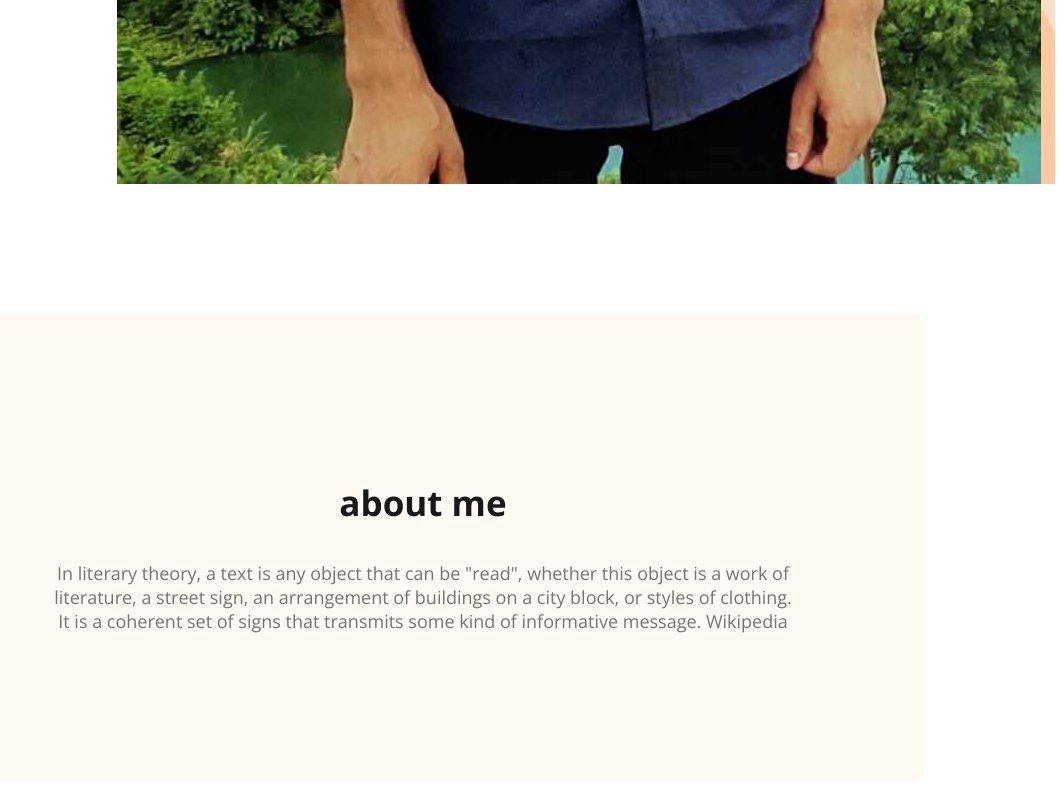
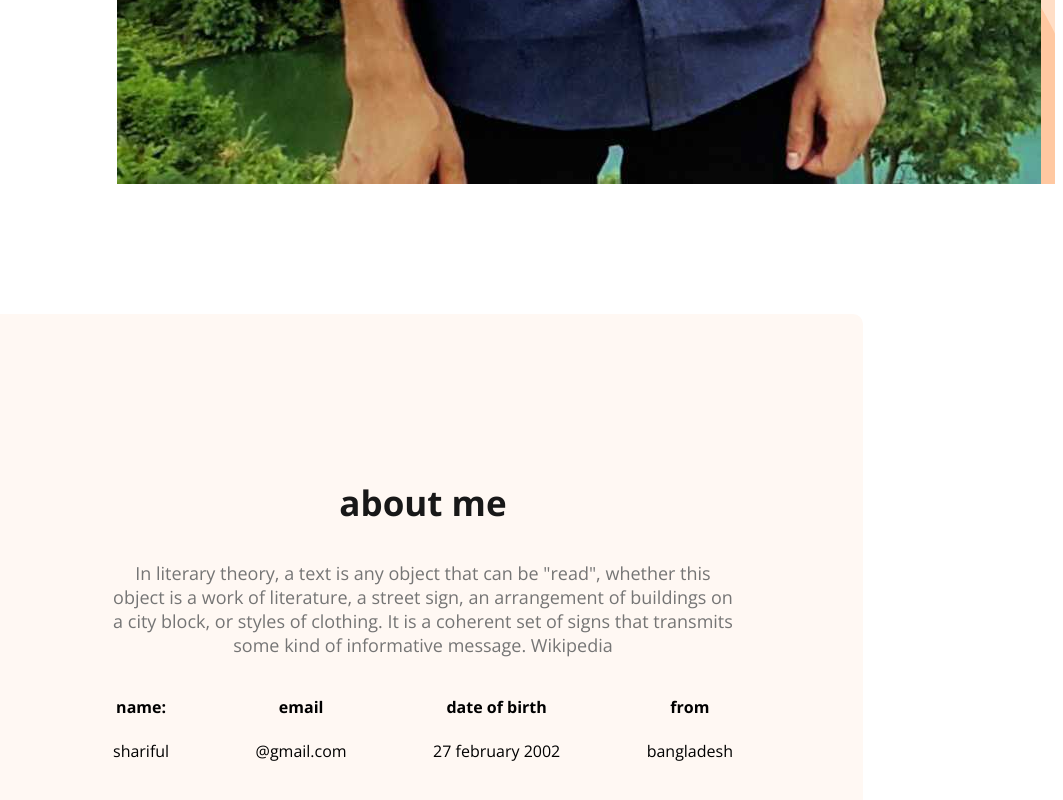
Before and after one commit to sisharif1017/web-developer-, a plain HTML site: page index.html in a window 1280 px wide. Shown: the part 1272-2072 px from the top of the page, without its empty margins (217-1280 px from the left). Drawn offline with nearby package versions, Linux system fonts and the light colour scheme.

Commit message:
added about info

```diff
--- a/index.html
+++ b/index.html
@@ -38,6 +38,33 @@
         <section class="about">
             <h3 class="section-title">about me</h3>
             <p class="section-description">In literary theory, a text is any object that can be "read", whether this object is a work of literature, a street sign, an arrangement of buildings on a city block, or styles of clothing. It is a coherent set of signs that transmits some kind of informative message. Wikipedia</p>
+            <div class="about-info-container">
+              <!-- .about-info*4>h4*info-title+p.info-description   -->
+              <div class="about-info">
+                <h4>
+                <info-title>name:</h4></info-title>
+                <p class="info-description">shariful</p>
+              </div>
+              <div class="about-info">
+                <h4>
+                <info-title>email</h4></info-title>
+                <p class="info-description">@gmail.com</p>
+              </div>
+              <div class="about-info">
+                <h4>
+                <info-title>date of birth</h4></info-title>
+                <p class="info-description">27 february 2002</p>
+              </div>
+              <div class="about-info">
+                <h4>
+                <info-title>from</h4></info-title>
+                <p class="info-description">bangladesh</p>
+              </div>
+
+
+
+
+            </div>
 
         </section>
 
--- a/styles/portfolio.css
+++ b/styles/portfolio.css
@@ -71,7 +71,7 @@ max-width: 500px;
 }
 
 .banner .profle-picture{
- width: 400px;
+ width: 10px;
 }
 .banner-greeting{
     font-size: 50px;
@@ -85,6 +85,11 @@ max-width: 500px;
     margin: bottom 20px; ;
 }
 /* main section styule */
+main{
+    max-width: 1140px;
+    margin: 0 auto;
+}
+
 
 /*about section style   */
 .about{
@@ -93,3 +98,10 @@ max-width: 500px;
     background:#FFF8F3 ;
     margin: 130px ;
 }
+.about-info-container{
+    display: flex;
+    justify-content: space-between;
+}
+.about-info{
+    text-align: center;
+}
```
